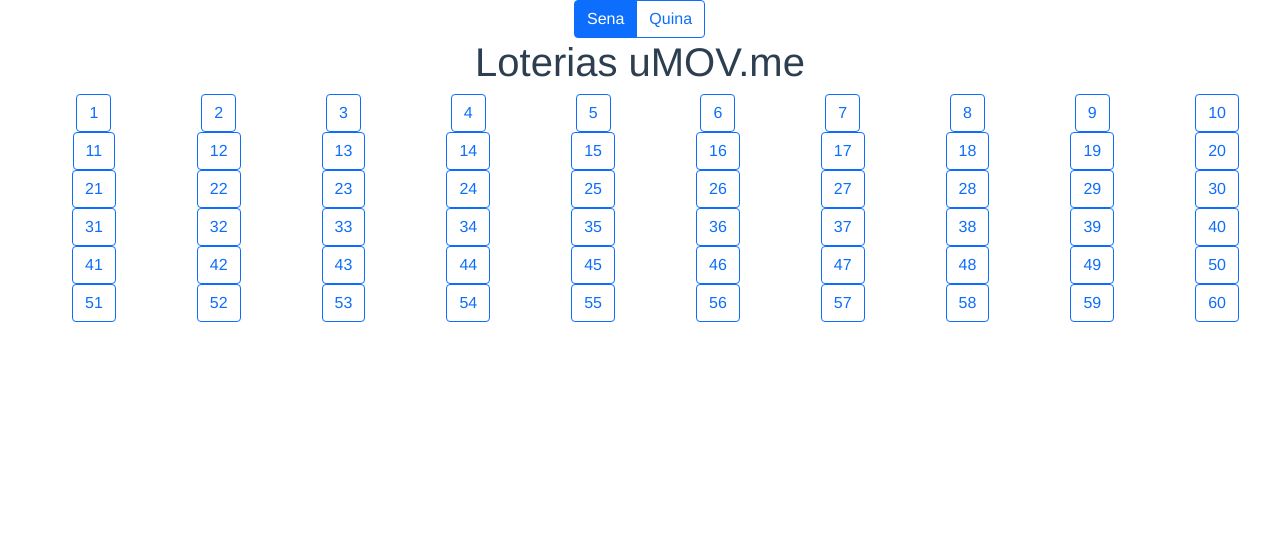
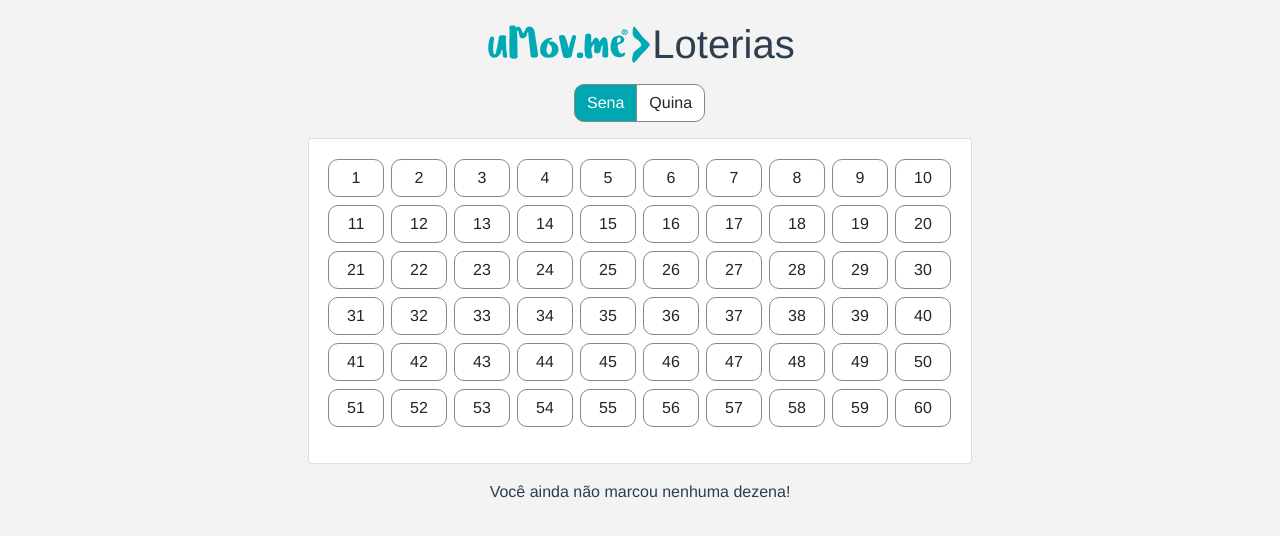
Before and after one commit to JulianeMartins/Loterias-uMOV.me, a Vue app: page / in a window 1280 px wide. Shown: the top 536 px of the page. Built offline with nearby package versions, Linux system fonts and the light colour scheme; the HTML template or start-up script is replaced by a standard one.

Commit message:
finalizing the layout

```diff
--- a/public/index.html
+++ b/public/index.html
@@ -5,6 +5,8 @@
     <meta http-equiv="X-UA-Compatible" content="IE=edge">
     <meta name="viewport" content="width=device-width,initial-scale=1.0">
     <link rel="icon" href="<%= BASE_URL %>favicon.ico">
+    <link rel="preconnect" href="https://fonts.gstatic.com">
+    <link href="https://fonts.googleapis.com/css2?family=Lobster+Two&display=swap" rel="stylesheet">
     <title><%= htmlWebpackPlugin.options.title %></title>
   </head>
   <body>
@@ -12,6 +14,5 @@
       <strong>We're sorry but <%= htmlWebpackPlugin.options.title %> doesn't work properly without JavaScript enabled. Please enable it to continue.</strong>
     </noscript>
     <div id="app"></div>
-    <!-- built files will be auto injected -->
   </body>
 </html>
--- a/src/App.vue
+++ b/src/App.vue
@@ -1,18 +1,56 @@
 <template>
+  <header class="pb-3 d-flex justify-content-center align-items-center">
+    <img alt="Vue logo" src="./assets/logo.png" />
+    <h1 class="m-0">Loterias</h1>
+  </header>
   <router-view />
 </template>
 
 <style lang="scss">
+@import "./assets/scss/_variables.scss";
+
 #app {
   font-family: Avenir, Helvetica, Arial, sans-serif;
   -webkit-font-smoothing: antialiased;
   -moz-osx-font-smoothing: grayscale;
+  display: flex;
+  flex-direction: column;
   text-align: center;
   color: #2c3e50;
+  min-width: 100vw;
+  min-height: 100vh;
+  background-color: #f3f3f3;
+  padding: 20px 0;
 }
 
 ul,
 li {
   list-style: none;
 }
+.u-btn-group {
+  width: 55px;
+  label {
+    border-radius: 10px;
+    border: 1px solid #868686;
+    background-color: #fff;
+    &:hover {
+      background-color: $btn-group-primary-hover;
+    }
+  }
+  .btn-check:checked + .btn {
+    background-color: $btn-primary;
+    color: #fff;
+  }
+  .btn-check[disabled] + .btn {
+    opacity: 0.4;
+  }
+}
+.btn.u-btn {
+  background-color: $btn-primary;
+  color: #fff;
+  &:hover {
+    background-color: $btn-primary-hover;
+    color: #fff;
+  }
+}
 </style>
--- /dev/null
+++ b/src/assets/scss/_variables.scss
@@ -0,0 +1,3 @@
+$btn-primary: #00a7b1;
+$btn-group-primary-hover: #d6f1f1;
+$btn-primary-hover: #68b5b9;
--- a/src/components/GameCard.vue
+++ b/src/components/GameCard.vue
@@ -1,10 +1,11 @@
 <template>
-  <div class="game-card">
-    <h1>Loterias uMOV.me</h1>
-    <ul class="grid-container">
-      <li v-for="(item, index) in dozens" :key="index">
+  <div class="d-flex justify-content-center">
+    <div class="card text-dark">
+      <div class="game-card card-body">
+        <ul class="grid-container p-0">
+          <li class="p-1" v-for="(item, index) in dozens" :key="index">
             <div
-          class="btn-group"
+              class="btn-group u-btn-group"
               role="group"
               aria-label="Basic checkbox toggle button group"
             >
@@ -17,12 +18,14 @@
                 :disabled="hasMaxDozens && !isSelect(item)"
                 v-model="selectedDozens"
               />
-          <label class="btn btn-outline-primary" :for="`btncheck-${item}`">
+              <label class="btn" :for="`btncheck-${item}`">
                 {{ item }}
               </label>
             </div>
           </li>
         </ul>
+      </div>
+    </div>
   </div>
 </template>
 
--- a/src/store/index.js
+++ b/src/store/index.js
@@ -40,5 +40,8 @@ export default createStore({
     ascendingSelectedDozens: (state) => {
       return state.selectedDozens.sort((a, b) => a - b).toString();
     },
+    selectedDozensLength: (state) => {
+      return state.selectedDozens.length;
+    }
   },
 });
--- a/src/views/Checkout.vue
+++ b/src/views/Checkout.vue
@@ -1,8 +1,8 @@
 <template>
-  <div class="checkout"></div>
-  <p>MENSAGEM!!!</p>
-
-  <p>Valor Total {{ this.$store.getters.gamePrice }}</p>
+  <div class="checkout">
+    <p class="done-message">Você finalizou o jogo!</p>
+    <p class="price-game">Valor Total {{ totalPrice }}</p>
+  </div>
 </template>
 
 <script>
@@ -12,7 +12,32 @@ export default {
   props: {
     msg: String,
   },
+  data() {
+    return {
+      totalPrice: this.$store.getters.gamePrice,
+    };
+  },
 };
 </script>
 
-<style scoped lang="scss"></style>
+<style scoped lang="scss">
+@import "../assets/scss/_variables.scss";
+.checkout {
+  flex: 1;
+  display: flex;
+  justify-content: center;
+  align-items: center;
+  flex-direction: column;
+
+  .done-message {
+    font-size: 30px;
+    font-family: "Lobster Two", cursive;
+  }
+  .price-game {
+    font-size: 25px;
+    border: 1px solid $btn-primary;
+    padding: 20px 40px;
+    border-radius: 8px;
+  }
+}
+</style>
--- a/src/views/Home.vue
+++ b/src/views/Home.vue
@@ -1,7 +1,7 @@
 <template>
-  <div class="hello">
+  <div class="home">
     <div
-      class="btn-group"
+      class="pb-3 d-block w-100 btn-group u-btn-group"
       role="group"
       aria-label="Basic radio toggle button group"
     >
@@ -16,7 +16,7 @@
         checked
         value="SENA"
       />
-      <label class="btn btn-outline-primary" for="btnradio1">Sena</label>
+      <label class="btn" for="btnradio1">Sena</label>
 
       <input
         @change="onChangeGameCard($event)"
@@ -28,15 +28,25 @@
         autocomplete="off"
         value="QUINA"
       />
-      <label class="btn btn-outline-primary" for="btnradio2">Quina</label>
+      <label class="btn" for="btnradio2">Quina</label>
     </div>
     <game-card :amount="amountOfDozens"></game-card>
-    <p>{{ $store.getters.ascendingSelectedDozens }}</p>
+
+    <p class="py-3">
+      <span v-if="!this.$store.getters.selectedDozensLength"
+        >Você ainda não marcou nenhuma dezena!</span
+      >
+      <span v-else
+        >Você Jogou as seguintes dezenas:
+        {{ $store.getters.ascendingSelectedDozens }}
+      </span>
+    </p>
+
     <div v-if="showTotalPrice">
       <p>Valor {{ this.$store.getters.gamePrice }}</p>
-      <div class="d-grid gap-2 col-6 mx-auto">
-        <button @click="goToCheckout" class="btn btn-primary" type="button">
-          Button
+      <div class="d-flex justify-content-center">
+        <button @click="goToCheckout" class="btn u-btn" type="button">
+          Confirmar Jogo
         </button>
       </div>
     </div>
@@ -46,7 +56,7 @@
 <script>
 import GameCard from "../components/GameCard";
 export default {
-  name: "HelloWorld",
+  name: "Home",
   components: {
     GameCard,
   },
@@ -55,7 +65,7 @@ export default {
       return this.$store.state.defaultConfig.amount_of_dozens;
     },
     showTotalPrice() {
-      const selectedDozensLength = this.$store.state.selectedDozens.length;
+      const selectedDozensLength = this.$store.getters.selectedDozensLength;
       const minOfDozens = this.$store.state.defaultConfig.min_of_dozens;
       return selectedDozensLength >= minOfDozens;
     },
@@ -90,7 +100,6 @@ export default {
       this.$router.push({ name: "Checkout" });
     },
   },
-  created() {},
 };
 </script>
 
```
Also changed, not shown: src/assets/logo.png. Lines whose indentation alone changed are shown as unchanged.
